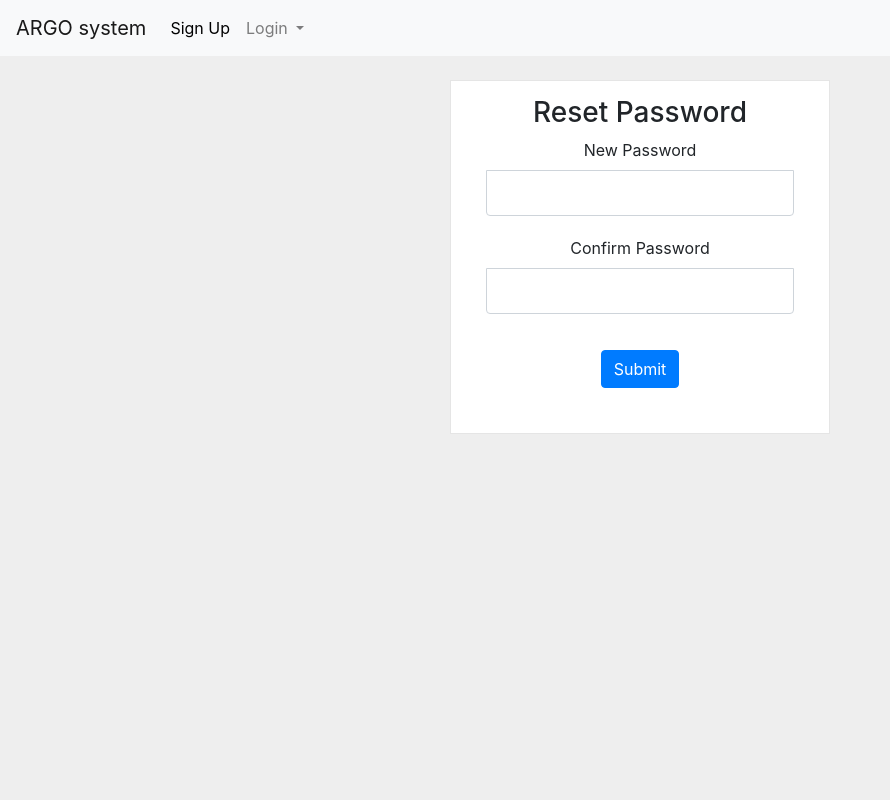
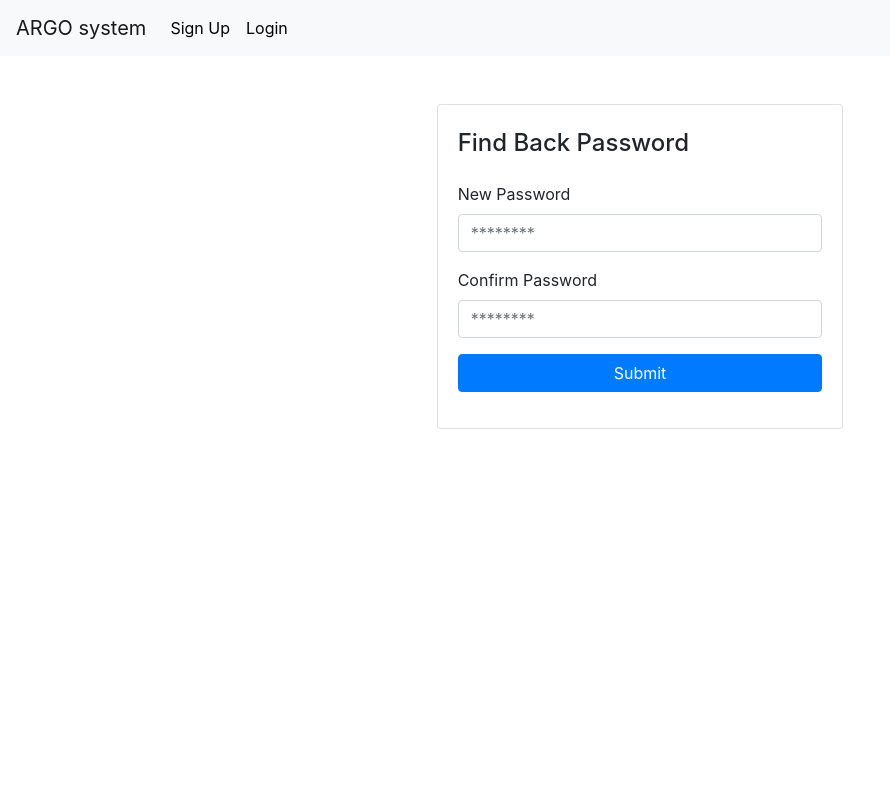
Before and after one commit to ReedyChen/ArgoProject, a Django app: page /auth/resetpassword/1/ in a window 1280 px wide. Shown: the whole page, without its empty margins (0-890 px from the left). Run offline with Django 3.2, Linux system fonts and the light colour scheme; some libraries are stand-ins or nearby versions.

Commit message:
UI improvement

```diff
--- a/project/appauth/templates/resetpassword.html
+++ b/project/appauth/templates/resetpassword.html
@@ -1,72 +1,55 @@
 {% extends 'base.html' %}
 
 {% block content %}
-<br />
-<style>
-    body {
-	background: #eee !important;
-}
+<link href="//maxcdn.bootstrapcdn.com/bootstrap/4.0.0/css/bootstrap.min.css" rel="stylesheet" id="bootstrap-css">
+<script src="//maxcdn.bootstrapcdn.com/bootstrap/4.0.0/js/bootstrap.min.js"></script>
+<script src="//cdnjs.cloudflare.com/ajax/libs/jquery/3.2.1/jquery.min.js"></script>
+<script type="text/javascript">
+    function Validate() {
+        var password = document.getElementById("reg_password1").value;
+        var confirmPassword = document.getElementById("reg_password2").value;
+        if (password != confirmPassword) {
+            alert("Passwords do not match.");
+            return false;
+        }
+        return true;
+    }
+</script>
 
-.wrapper {
-	margin-top: 80px;
-  margin-bottom: 80px;
-}
+{% if key %}
+<br></br>
 
-.form-signin {
-  max-width: 380px;
-  padding: 15px 35px 45px;
-  margin: 0 auto;
-  background-color: #fff;
-  border: 1px solid rgba(0,0,0,0.1);
+<div class="row">
+	<aside class="col-sm-4">
+	</aside>
+	  <aside class="col-sm-4">
 
-  .form-signin-heading,
-	.checkbox {
-	  margin-bottom: 30px;
-	}
+		  <div id="error"></div>
+		  <div class="card">
+			<article class="card-body">
+			<h4 class="card-title mb-4 mt-1">Find Back Password</h4>
+			<form class="form-signin" id="user_form" method="post" action="{% url 'appauth:resetpassword' key%}" enctype="multipart/form-data">
+			  {% csrf_token %}
 
-	.checkbox {
-	  font-weight: normal;
-	}
+			  <div class="form-group">
+				<label for="password">New Password</label>
+				<input type="password" name = "newpassword" class="form-control" id="reg_password1"  placeholder="********" value="" size="50" />
+			</div>
 
-	.form-control {
-	  position: relative;
-	  font-size: 16px;
-	  height: auto;
-	  padding: 10px;
-		@include box-sizing(border-box);
+			<div class="form-group">
+				<label for="password">Confirm Password</label>
+				<input type="password"  class="form-control" id="reg_password2" name="confirmpassword" placeholder="********" value="" size="50" />
+			</div>
 
-		&:focus {
-		  z-index: 2;
-		}
-	}
+				<div class="form-group">
+					<button type="submit" class="btn btn-primary btn-block" onclick="return Validate()"> Submit  </button>
+				</div> <!-- form-group// -->
+			</form>
+			</article>
+			</div> <!-- card.// -->
+		  </aside> <!-- col.// -->
+  </div>
 
-	input[type="text"] {
-	  margin-bottom: -1px;
-	  border-bottom-left-radius: 0;
-	  border-bottom-right-radius: 0;
-	}
 
-	input[type="password"] {
-	  margin-bottom: 20px;
-	  border-top-left-radius: 0;
-	  border-top-right-radius: 0;
-	}
-}
-
-</style>
-{% if key %}
-<div class="text-center">
-	<form class = "form-signin" method="post" action="{% url 'appauth:resetpassword' key %}">
-	<h3>Reset Password</h3>
-
-	{% csrf_token %}
-	<fieldset class="form-group">
-		<label for="newpassword">New Password</label>
-		<input type="password" class="form-control" name="newpassword" value="">
-		<label for="confirmpassword">Confirm Password</label>
-		<input type="password" class="form-control" name="confirmpassword" value="">
-	</fieldset>
-	<input type="submit" class="btn btn-primary" value="Submit">
-</form>
 {% endif %}
 {% endblock %}
--- a/project/appauth/templates/success.html
+++ b/project/appauth/templates/success.html
@@ -2,7 +2,6 @@
 
 {% block content %}
 <br />
-
 <p>Your password was reset successfully.</p>
 <p>Wait <span id="countdown"></span> seconds or <a href="/polls/main">click here</a> to return to homepage.</p>
 <script> var link = "/polls/main"; </script>
--- a/project/appauth/urls.py
+++ b/project/appauth/urls.py
@@ -5,7 +5,7 @@ from . import views
 
 app_name = 'appauth'
 urlpatterns = [
-    url(r'^register/$', views.register, name='register'),
+    url(r'^signup/$', views.signup, name='signup'),
     url(r'^login/$', views.user_login, name='login'),
     url(r'^login/forgetpassword/$', views.forgetPassword, name='forgetpassword'),
     url(r'^login/forgetpasswordview/$', views.forgetPasswordView, name='forgetpasswordview'),
--- a/project/appauth/views.py
+++ b/project/appauth/views.py
@@ -21,28 +21,31 @@ from django.contrib.auth.decorators import login_required
 from django.core.exceptions import ValidationError, ObjectDoesNotExist
 from django.core.validators import validate_email
 
+
 from . import opra_crypto
 
+from django.contrib.auth import login, authenticate
+from django.shortcuts import render, redirect
 
-# Register an account
-def register(request):
+
+
+# Sign up an account
+def signup(request):
     context = RequestContext(request)
 
     registered = False
 
     # If it's a HTTP POST, we're interested in processing form data.
     if request.method == 'POST':
-        # Attempt to grab information from the raw form information.
-        # Note that we make use of both UserForm and UserProfileForm.
-        user_form = UserForm(data=request.POST)
+        userForm = UserForm(request.POST)
 
         # If the two forms are valid...
-        if user_form.is_valid():
+        if userForm.is_valid():
             if '@' in request.POST['username']:
-                user_form = UserForm()
+                userForm = UserForm()
             else:
                 # Save the user's form data to the database.
-                user = user_form.save()
+                user = userForm.save()
 
                 # Hash the password with the set_password method
                 user.set_password(user.password)
@@ -59,9 +62,9 @@ def register(request):
             return HttpResponse("This username already exists. Please try a different one. <a href='/auth/register'>Return to registration</a>")
 
     else:
-        user_form = UserForm()
+        userForm = UserForm()
 
-    return render(request, 'register.html', {'user_form': user_form, 'registered': registered})
+    return render(request, 'register.html', {'userForm': userForm, 'registered': registered})
 
 # Confirm user from activision
 def confirm(request, key):
--- a/project/compsocsite/templates/base.html
+++ b/project/compsocsite/templates/base.html
@@ -31,38 +31,12 @@
 
         <ul class="navbar-nav mr-auto">
           <li class="nav-item active">
-            <a class="nav-link" href="{% url 'appauth:register' %}" style="color:black;"><span class="glyphicon glyphicon-user"></span> Sign Up </a>
+            <a class="nav-link" href="{% url 'appauth:signup' %}" style="color:black;"><span class="glyphicon glyphicon-user"></span> Sign Up </a>
           </li>
           <li class="nav-item dropdown">
-            <a class="nav-link dropdown-toggle" href="#" id="navbarDropdownMenuLink" data-toggle="dropdown" aria-haspopup="true" aria-expanded="false">
-              Login
-            </a>
-            <div class="dropdown-menu" aria-labelledby="navbarDropdownMenuLink">
-              <form id="login_form" method="post" action="/auth/login/">
-                {% csrf_token %}
-                <div class="modal-header">
-                  Login
-                </div>
-                <!--login model-->
-                <div class="modal-body">
-                  <fieldset class="form-group">
-                    <label for="username">Username </label>
-                    <input type="text" class="form-control" id="username" name="username" placeholder="Enter Username" value="" size="50" autofocus/>
-                  </fieldset>
-                  <fieldset class="form-group">
-                    <label for="username">Password</label>
-                    <input type="password" class="form-control" id="password" name="password" placeholder="Password" value="" size="50" />
-                    <a  href="{% url 'appauth:forgetpasswordview'%}">Forgot Password?</a>
-                  </fieldset>
-
-                </div>
-                <div class="modal-footer">
-                  <input type="submit" class="btn btn-primary" value="Login"/>
-                  <input type="button" class="btn btn-default" data-dismiss="modal" value="Cancel"/>
-                </div>
-                <!-- end for login model-->
-              </form>
-            </div>
+            <li class="nav-item active">
+             <a class="nav-link" href="{% url 'appauth:login' %}" style="color:black;"><span class="glyphicon glyphicon-user"></span> Login </a>
+          </li>
           </li>
           <li>
 
```
Also changed, not shown: project/appauth/forms.py (added, +10 -0 lines), project/appauth/templates/forgetpassword.html (+30 -60 lines), project/appauth/templates/login.html (+29 -64 lines), project/appauth/templates/register.html (+39 -70 lines), project/appauth/models.py (line endings or trailing spaces).
